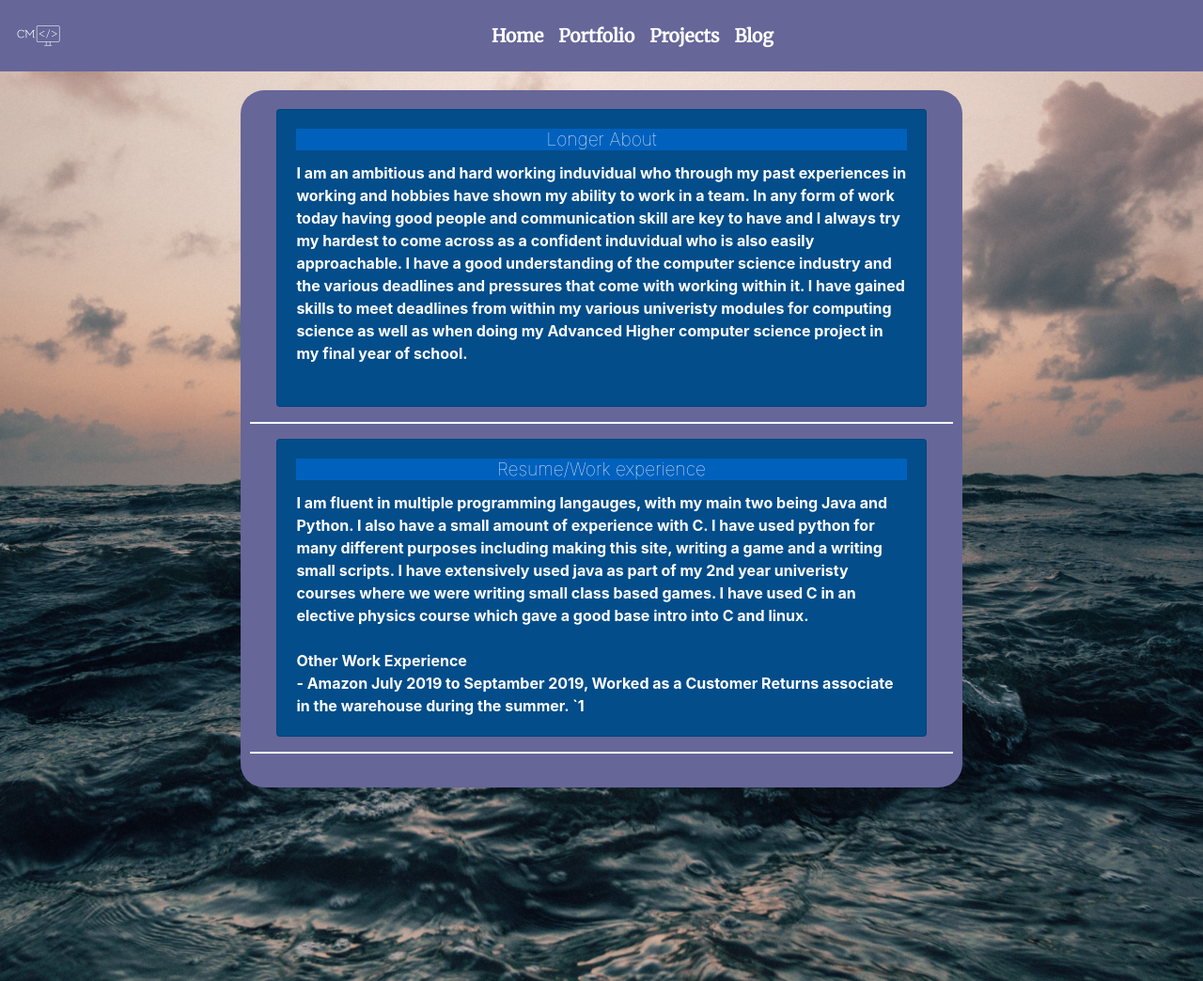
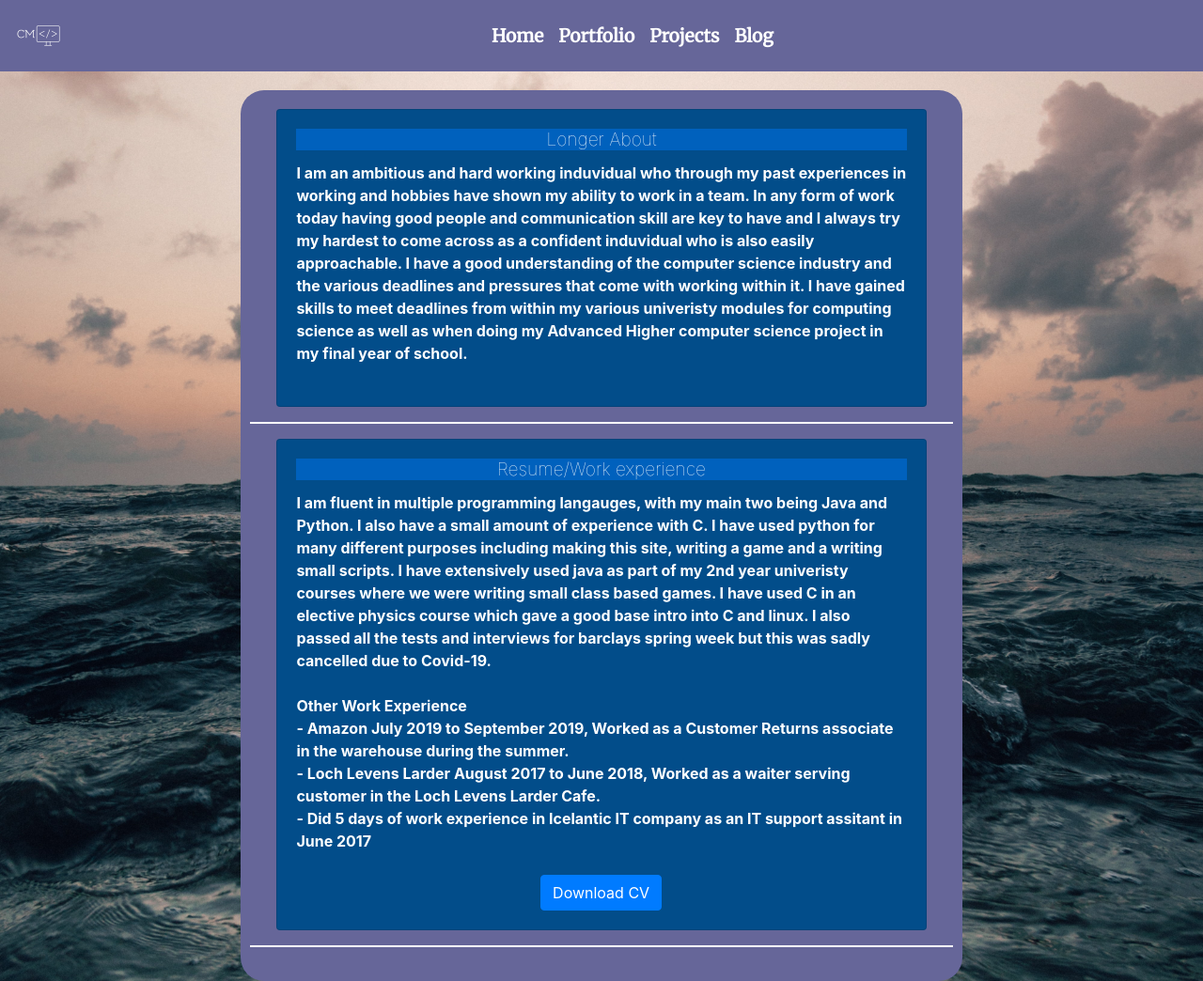
Before and after one commit to Calmac56/mysite, a Django app: page /me/portfolio/ in a window 1280 px wide. Shown: the whole page at 94% size. Run offline with Django 3.2, Linux system fonts and the light colour scheme; some libraries are stand-ins or nearby versions.

Commit message:
Updated portfolio page

```diff
--- a/static/css/portfolio.css
+++ b/static/css/portfolio.css
@@ -66,3 +66,8 @@
       font-weight: bold;
 
     }
+
+.card-text #download{
+margin-left: 40%;
+margin-right: 40%;
+}
--- a/templates/mysiteapp/portfolio.html
+++ b/templates/mysiteapp/portfolio.html
@@ -31,11 +31,16 @@
             <h5 class="card-title">Resume/Work experience</h5>
             <p class="card-text" id="mepara"> I am fluent in multiple programming langauges, with my main two being Java and Python. I also have a small amount of experience with C.
                 I have used python for many different purposes including making this site, writing a game and a writing small scripts. I have extensively used java as part of my 2nd year univeristy
-                courses where we were writing small class based games. I have used C in an elective physics course which gave a good base intro into C and linux.<br>
+                courses where we were writing small class based games. I have used C in an elective physics course which gave a good base intro into C and linux. I also passed all the tests and
+                interviews for barclays spring week but this was sadly cancelled due to Covid-19.<br>
                 <br>
                 <h>Other Work Experience</h>
                 <br>
-                - Amazon July 2019 to Septamber 2019, Worked as a Customer Returns associate in the warehouse during the summer. `1
+                - Amazon July 2019 to September 2019, Worked as a Customer Returns associate in the warehouse during the summer. <br>
+                - Loch Levens Larder August 2017 to June 2018, Worked as a waiter serving customer in the Loch Levens Larder Cafe. <br>
+                - Did 5 days of work experience in Icelantic IT company as an IT support assitant in June 2017 <br> <br>
+                <a href="{% static 'Documents/CV.doc' %}" class="btn btn-primary" id="download"> Download CV</a>
+
             </p>
 
 
```
Also changed, not shown: 1 other file.
